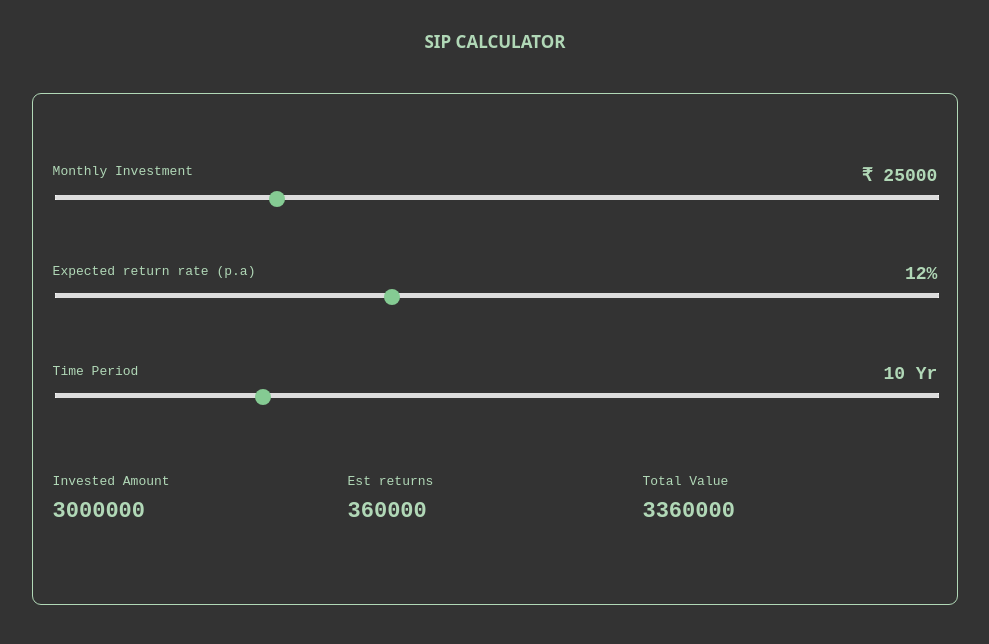
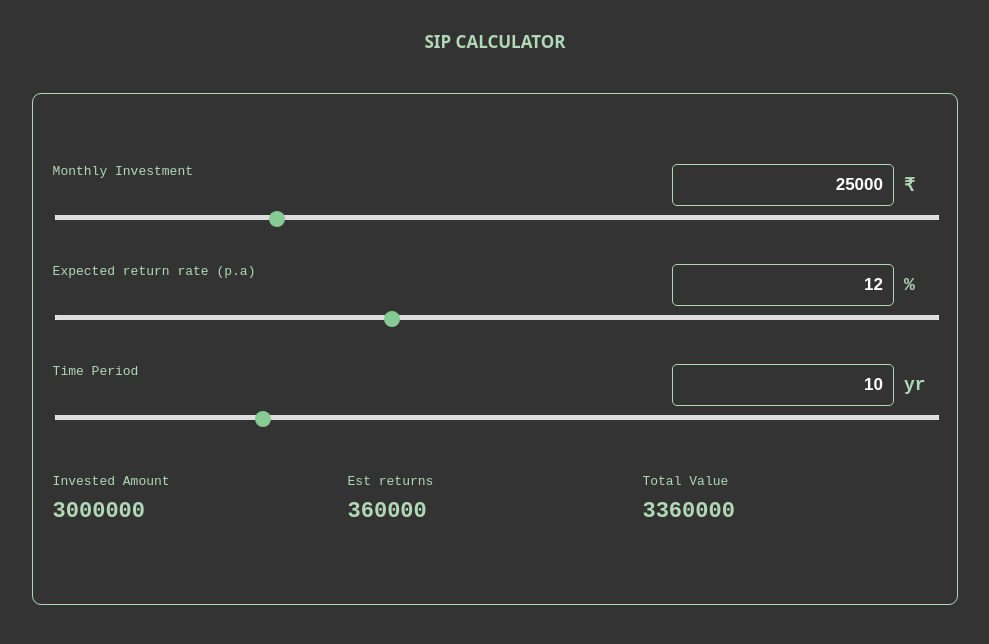
Before and after one commit to sharbiarb23/sip-calculator, a React (Vite) app: page / in a window 1280 px wide. Shown: the top 644 px of the page, without its empty margins (145-1134 px from the left). Built offline with nearby package versions, Linux system fonts and the light colour scheme.

Commit message:
text input method added

```diff
--- a/src/App.css
+++ b/src/App.css
@@ -132,6 +132,12 @@ input[type=range]:focus::-moz-range-track {
   border-radius: 3px; /* Set the same border-radius as the track */
 }
 
+input[type=number]::-webkit-inner-spin-button,
+input[type=number]::-webkit-outer-spin-button {
+  -webkit-appearance: none;
+  margin: 0;
+}
+
 
 
 .label-value {
@@ -216,4 +222,32 @@ input[type=range]:focus::-moz-range-track {
     flex-direction: column;
     justify-content: space-between;
   }
+
+
 }
+
+.input-box {
+  border: 1px solid #b1d8b7;
+  border-radius: 5px;
+  background-color: #333333;
+  color: white;
+  padding: 10px;
+  font-size: 17px;
+  text-align: end;
+  font-weight: bold;
+  margin-right: 10px;
+  width: 200px;
+
+}
+
+.input-container {
+
+
+
+display: flex;
+align-items: center;
+width: 30%;
+
+
+
+}
--- a/src/App.jsx
+++ b/src/App.jsx
@@ -12,16 +12,43 @@ function App() {
   const [estReturns, setEstReturns] = useState(0);
   const [totalValue, setTotalValue] = useState(0);
 
-  const handleMonthlyInvestment = (e) => {
-    setMonthlyInvestment(e.target.value);
+  const handleInput = (e, max, setterFn) => {
+    console.log(e.target.value, "the values");
+
+    if (e.target.value == "") {
+      setterFn(0);
+    } else if (e.target.value.length > 0 && e.target.value.charAt(0) == "0") {
+      setterFn(e.target.value.replace(/^0+(?=\d)/, ""));
+    } else if (e.target.value < 0) {
+      setterFn(1);
+    } else if (e.target.value > max) {
+      setterFn(max);
+    } else {
+      setterFn(e.target.value);
+    }
   };
-  const handleExpectedReturns = (e) => {
-    setExpectedReturns(e.target.value);
-  };
+  // const handleMonthlyInvestment = (e) => {
+  //   console.log(e.target.value, "the values");
 
-  const handleTimePeriod = (e) => {
-    setTimePeriod(e.target.value);
-  };
+  //   if (e.target.value == "") {
+  //     setMonthlyInvestment(0);
+  //   } else if (e.target.value.length > 0 && e.target.value.charAt(0) == "0") {
+  //     setMonthlyInvestment(e.target.value.replace(/^0+(?=\d)/, ""));
+  //   } else if (e.target.value < 0) {
+  //     setMonthlyInvestment(1);
+  //   } else if (e.target.value > 100000) {
+  //     setMonthlyInvestment(100000);
+  //   } else {
+  //     setMonthlyInvestment(e.target.value);
+  //   }
+  // };
+  // const handleExpectedReturns = (e) => {
+  //   setExpectedReturns(e.target.value);
+  // };
+
+  // const handleTimePeriod = (e) => {
+  //   setTimePeriod(e.target.value);
+  // };
 
   useEffect(() => {
     setInvestedAmount(monthlyInvestment * timePeriod * 12);
@@ -46,9 +73,10 @@ function App() {
               min={500}
               max={100000}
               currentValue={monthlyInvestment}
-              showText={`₹ ${monthlyInvestment}`}
-              onChange={handleMonthlyInvestment}
+              showText={`  ₹`}
+              onChange={handleInput}
               step={500}
+              setterFn={setMonthlyInvestment}
             />
 
             <CustomSlider
@@ -56,9 +84,10 @@ function App() {
               min={1}
               max={30}
               currentValue={expectedReturns}
-              onChange={handleExpectedReturns}
-              showText={`${expectedReturns}% `}
+              onChange={handleInput}
+              showText={`  %`}
               step={0.1}
+              setterFn={setExpectedReturns}
             />
 
             <CustomSlider
@@ -66,9 +95,10 @@ function App() {
               min={1}
               max={40}
               currentValue={timePeriod}
-              onChange={handleTimePeriod}
-              showText={`${timePeriod} Yr`}
+              onChange={handleInput}
+              showText={`yr`}
               step={1}
+              setterFn={setTimePeriod}
             />
           </div>
           <div className="output">
--- a/src/comps/CustomSlider/index.jsx
+++ b/src/comps/CustomSlider/index.jsx
@@ -1,24 +1,41 @@
 import { useState } from "react";
 
 const CustomSlider = (props) => {
-  const { label, min, max, currentValue, onChange, step, showText } = props;
+  const { label, min, max, currentValue, onChange, step, showText, setterFn } =
+    props;
 
   return (
     <div className="slider-container">
       <div className="label-value">
         {label}{" "}
-        <div style={{ fontWeight: "bold", fontSize: 18 }}>{showText}</div>
+        <div className="input-container">
+          <input
+            className="input-box"
+            type={"number"}
+            value={currentValue}
+            onChange={(e) => {
+              onChange(e, max, setterFn);
+            }}
+            min={100}
+            max={10000}
+            step={1}
+          />
+          <div style={{ fontWeight: "bold", fontSize: 18 }}>{showText}</div>
+        </div>
       </div>
       <input
         className="range-slider"
         style={{ width: "100%" }}
         type="range"
-        onChange={onChange}
+        onChange={(e) => {
+          onChange(e, max, setterFn);
+        }}
         min={min}
         max={max}
         step={step}
         defaultValue={currentValue}
         width={currentValue}
+        value={currentValue}
       />
     </div>
   );
```
